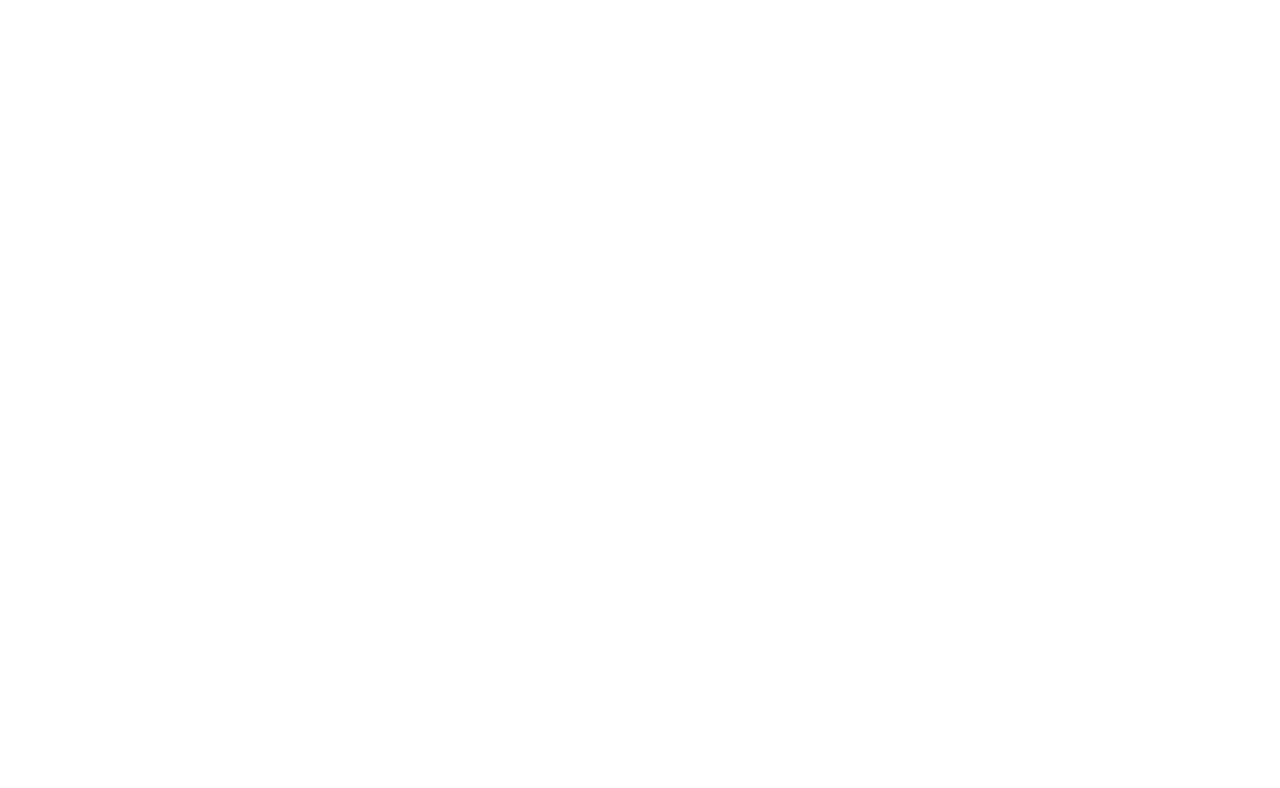
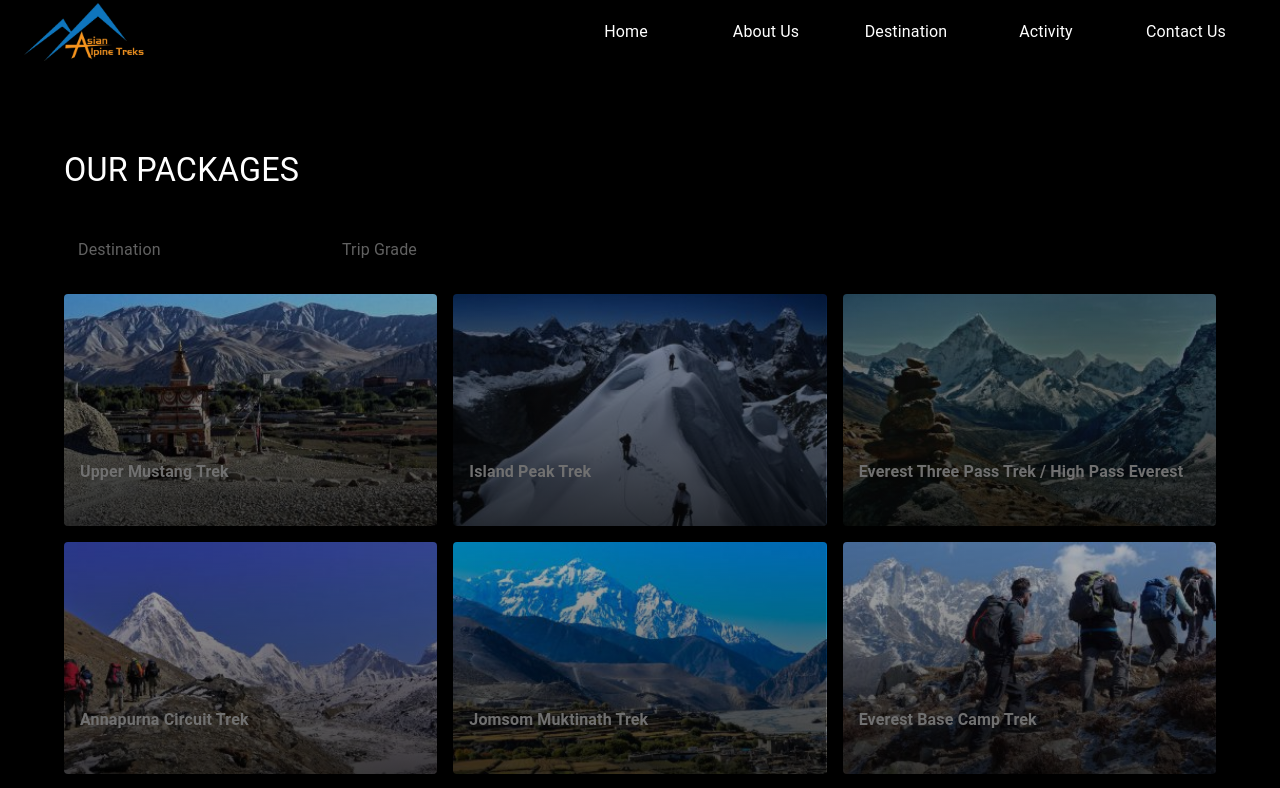
Before and after one commit to NgimaGS/asian-alpine, a React (Vite) app: page /destination in a window 1280 px wide. Before the commit this address had no page. Shown: the top 788 px of the page. Built offline with nearby package versions, Linux system fonts and the light colour scheme.

Commit message:
Some updates

```diff
--- a/package.json
+++ b/package.json
@@ -16,6 +16,8 @@
     "@mui/icons-material": "^5.14.16",
     "@mui/material": "^5.14.16",
     "@mui/styled-engine-sc": "^5.14.12",
+    "@types/axios": "^0.14.0",
+    "axios": "^1.6.3",
     "framer-motion": "^10.16.4",
     "react": "^18.2.0",
     "react-dom": "^18.2.0",
--- /dev/null
+++ b/src/app/components/card/PackageBox.tsx
@@ -0,0 +1,52 @@
+// PackageBox.tsx
+import React from "react";
+
+import { Typography, Paper, Grid } from "@mui/material";
+import { PackageData } from "../../utils/data/packages";
+
+interface PackageBoxProps {
+  packageDetails: PackageData;
+}
+
+const PackageBox: React.FC<PackageBoxProps> = ({ packageDetails }) => {
+  return (
+    <Paper
+      className="service-card"
+      sx={{
+        background: `linear-gradient(0deg, rgba(0, 0, 0, 0.77), rgba(0, 0, 0, 0.27)), url(${packageDetails?.imgUrl})`,
+        backgroundSize: "cover",
+        backgroundPosition: "center",
+        backgroundRepeat: "no-repeat",
+        minHeight: { xs: "300px", md: "200px" },
+      }}
+    >
+      <Grid container spacing={2} sx={{ position: "absolute", bottom: 10 }}>
+        <Grid item xs={12} className="service-title">
+          <Typography color="text.primary" sx={{ fontWeight: 600 }}>
+            {packageDetails?.name}
+          </Typography>
+        </Grid>
+        <Grid item xs={12} className="service-content">
+          <Typography
+            sx={{
+              pr: "8px",
+              fontSize: "14px",
+            }}
+          >
+            Duration:
+          </Typography>
+          <Typography
+            sx={{
+              pr: "8px",
+              fontSize: "14px",
+            }}
+          >
+            Trip Grade: {packageDetails?.tripGrade}
+          </Typography>
+        </Grid>
+      </Grid>
+    </Paper>
+  );
+};
+
+export default PackageBox;
--- a/src/app/pages/landing_page/about/AboutUs.tsx
+++ b/src/app/pages/landing_page/about/AboutUs.tsx
@@ -1,5 +1,5 @@
 const AboutUs = () => {
-  return <div>AboutUs</div>;
+  return <div style={{ minHeight: "80vh" }}>AboutUs</div>;
 };
 
 export default AboutUs;
--- /dev/null
+++ b/src/app/pages/landing_page/packages/Package.tsx
@@ -0,0 +1,59 @@
+import { useState } from "react";
+import { filterPackages } from "../../../utils/appdata/getPackages";
+import { Box, Container, Grid, TextField, Typography } from "@mui/material";
+import PackageBox from "../../../components/card/PackageBox";
+
+const Package = () => {
+  const [filters, setFilters] = useState({
+    destination: "",
+    tripGrade: "",
+  });
+
+  const filteredPackages = filterPackages(filters);
+
+  return (
+    <div>
+      <Container sx={{ pt: "150px", minHeight: "80vh" }}>
+        <Grid container spacing={2} sx={{ mb: "32px" }}>
+          <Grid item xs={12}>
+            <Typography sx={{ color: "white" }} variant="h4">
+              OUR PACKAGES
+            </Typography>
+          </Grid>
+        </Grid>
+
+        <Box sx={{ marginBottom: 2 }}>
+          <TextField
+            sx={{ mr: 2 }}
+            label="Destination"
+            variant="outlined"
+            value={filters.destination}
+            onChange={(e) =>
+              setFilters({ ...filters, destination: e.target.value })
+            }
+          />
+          <TextField
+            label="Trip Grade"
+            variant="outlined"
+            value={filters.tripGrade}
+            onChange={(e) =>
+              setFilters({ ...filters, tripGrade: e.target.value })
+            }
+          />
+          {/* You can add more filters if needed */}
+        </Box>
+
+        {/* Display filtered packages */}
+        <Grid container spacing={2}>
+          {filteredPackages.map((pkg, index) => (
+            <Grid item xs={12} sm={6} md={4} key={index}>
+              <PackageBox packageDetails={pkg} />
+            </Grid>
+          ))}
+        </Grid>
+      </Container>
+    </div>
+  );
+};
+
+export default Package;
--- /dev/null
+++ b/src/app/pages/landing_page/packages/detail/PackageDetail.tsx
@@ -0,0 +1,5 @@
+const PackageDetail = () => {
+  return <div>PackageDetail</div>;
+};
+
+export default PackageDetail;
--- /dev/null
+++ b/src/app/utils/appdata/getPackages.ts
@@ -0,0 +1,21 @@
+import { PackageData, packageData } from "../data/packages";
+
+export const getPackageById = (id: number): PackageData | undefined => {
+  return packageData.find((pkg, index) => index === id);
+};
+
+export const filterPackages = (filters: any): PackageData[] => {
+  const lowercaseDestination = filters.destination.toLowerCase();
+  const lowercaseTripGrade = filters.tripGrade.toLowerCase();
+
+  if (!lowercaseDestination && !lowercaseTripGrade) {
+    return packageData; // Return all packages if no filters are applied
+  }
+
+  return packageData.filter((pkg) => {
+    return (
+      pkg.destination.toLowerCase().includes(lowercaseDestination) &&
+      pkg.tripGrade.toLowerCase().includes(lowercaseTripGrade)
+    );
+  });
+};
--- /dev/null
+++ b/src/app/utils/data/packages.ts
@@ -0,0 +1,139 @@
+export interface PackageData {
+  name: string;
+  destination: string;
+  maxAltitude: number;
+  activities: string[];
+  groupSize: number;
+  tripGrade: string;
+  bestSeasons: string[];
+  departureFrom: string;
+  package: string;
+  arrivalOn: string;
+  description: string;
+  imgUrl: string;
+  itinerary: string[];
+}
+
+export const packageData: PackageData[] = [
+  {
+    name: "Upper Mustang Trek",
+    destination: "Nepal",
+    maxAltitude: 5000,
+    activities: ["Hiking", "Camping"],
+    groupSize: 10,
+    tripGrade: "Mid",
+    bestSeasons: ["Spring", "Fall"],
+    departureFrom: "City A",
+    package: "Adventure Explorer",
+    arrivalOn: "2024-05-15",
+    description: "An exciting adventure to explore the mountain peak.",
+    imgUrl: "/assets/landing_page/packages/upper-mustang.jpg",
+    itinerary: [
+      "Day 1: Departure",
+      "Day 2: Hiking",
+      "Day 3: Camping",
+      "Day 4: Return",
+    ],
+  },
+  {
+    name: "Island Peak Trek",
+    destination: "Tibet",
+    maxAltitude: 5000,
+    activities: ["Hiking", "Camping"],
+    groupSize: 10,
+    tripGrade: "Mid",
+    bestSeasons: ["Spring", "Fall"],
+    departureFrom: "City A",
+    package: "Adventure Explorer",
+    arrivalOn: "2024-05-15",
+    description: "An exciting adventure to explore the mountain peak.",
+    imgUrl: "/assets/landing_page/packages/island-peak.jpg",
+    itinerary: [
+      "Day 1: Departure",
+      "Day 2: Hiking",
+      "Day 3: Camping",
+      "Day 4: Return",
+    ],
+  },
+  {
+    name: "Everest Three Pass Trek / High Pass Everest",
+    destination: "Nepal",
+    maxAltitude: 5000,
+    activities: ["Hiking", "Camping"],
+    groupSize: 10,
+    tripGrade: "Low",
+    bestSeasons: ["Spring", "Fall"],
+    departureFrom: "City A",
+    package: "Adventure Explorer",
+    arrivalOn: "2024-05-15",
+    description: "An exciting adventure to explore the mountain peak.",
+    imgUrl: "/assets/landing_page/packages/everest-three-pass.jpg",
+    itinerary: [
+      "Day 1: Departure",
+      "Day 2: Hiking",
+      "Day 3: Camping",
+      "Day 4: Return",
+    ],
+  },
+  {
+    name: "Annapurna Circuit Trek",
+    destination: "Nepal",
+    maxAltitude: 5000,
+    activities: ["Hiking", "Camping"],
+    groupSize: 10,
+    tripGrade: "Mid",
+    bestSeasons: ["Spring", "Fall"],
+    departureFrom: "City A",
+    package: "Adventure Explorer",
+    arrivalOn: "2024-05-15",
+    description: "An exciting adventure to explore the mountain peak.",
+    imgUrl: "/assets/landing_page/packages/annapurna-circuit.jpg",
+    itinerary: [
+      "Day 1: Departure",
+      "Day 2: Hiking",
+      "Day 3: Camping",
+      "Day 4: Return",
+    ],
+  },
+  {
+    name: "Jomsom Muktinath Trek",
+    destination: "Nepal",
+    maxAltitude: 5000,
+    activities: ["Hiking", "Camping"],
+    groupSize: 10,
+    tripGrade: "Low",
+    bestSeasons: ["Spring", "Fall"],
+    departureFrom: "City A",
+    package: "Adventure Explorer",
+    arrivalOn: "2024-05-15",
+    description: "An exciting adventure to explore the mountain peak.",
+    imgUrl: "/assets/landing_page/packages/jomsom-muktinath.jpg",
+    itinerary: [
+      "Day 1: Departure",
+      "Day 2: Hiking",
+      "Day 3: Camping",
+      "Day 4: Return",
+    ],
+  },
+  {
+    name: "Everest Base Camp Trek",
+    destination: "Nepal",
+    maxAltitude: 5000,
+    activities: ["Hiking", "Camping"],
+    groupSize: 10,
+    tripGrade: "High",
+    bestSeasons: ["Spring", "Fall"],
+    departureFrom: "City A",
+    package: "Adventure Explorer",
+    arrivalOn: "2024-05-15",
+    description: "An exciting adventure to explore the mountain peak.",
+    imgUrl: "/assets/landing_page/packages/everest-base-camp.jpg",
+    itinerary: [
+      "Day 1: Departure",
+      "Day 2: Hiking",
+      "Day 3: Camping",
+      "Day 4: Return",
+    ],
+  },
+  // Add more package data objects as needed
+];
--- a/src/routes/AppRoutes.tsx
+++ b/src/routes/AppRoutes.tsx
@@ -3,6 +3,8 @@
 import { AppLayout } from "../app/layout/AppLayout";
 import AboutUs from "../app/pages/landing_page/about/AboutUs";
 import ContactUs from "../app/pages/landing_page/contact/ContactUs";
+import Package from "../app/pages/landing_page/packages/Package";
+import PackageDetail from "../app/pages/landing_page/packages/detail/PackageDetail";
 
 const AppRoutes = () => {
   return (
@@ -11,6 +13,8 @@
         <Route path="/" element={<LandingPage />} />
         <Route path="/about-us" element={<AboutUs />} />
         <Route path="/contact-us" element={<ContactUs />} />
+        <Route path="/destination" element={<Package />} />
+        <Route path="/destination/package" element={<PackageDetail />} />
       </Route>
     </Routes>
   );
```
Also changed, not shown: src/app/api/axiosintercepter.ts (added, +42 -0 lines), 1 other file (tests, documents, lock files or other folders).
